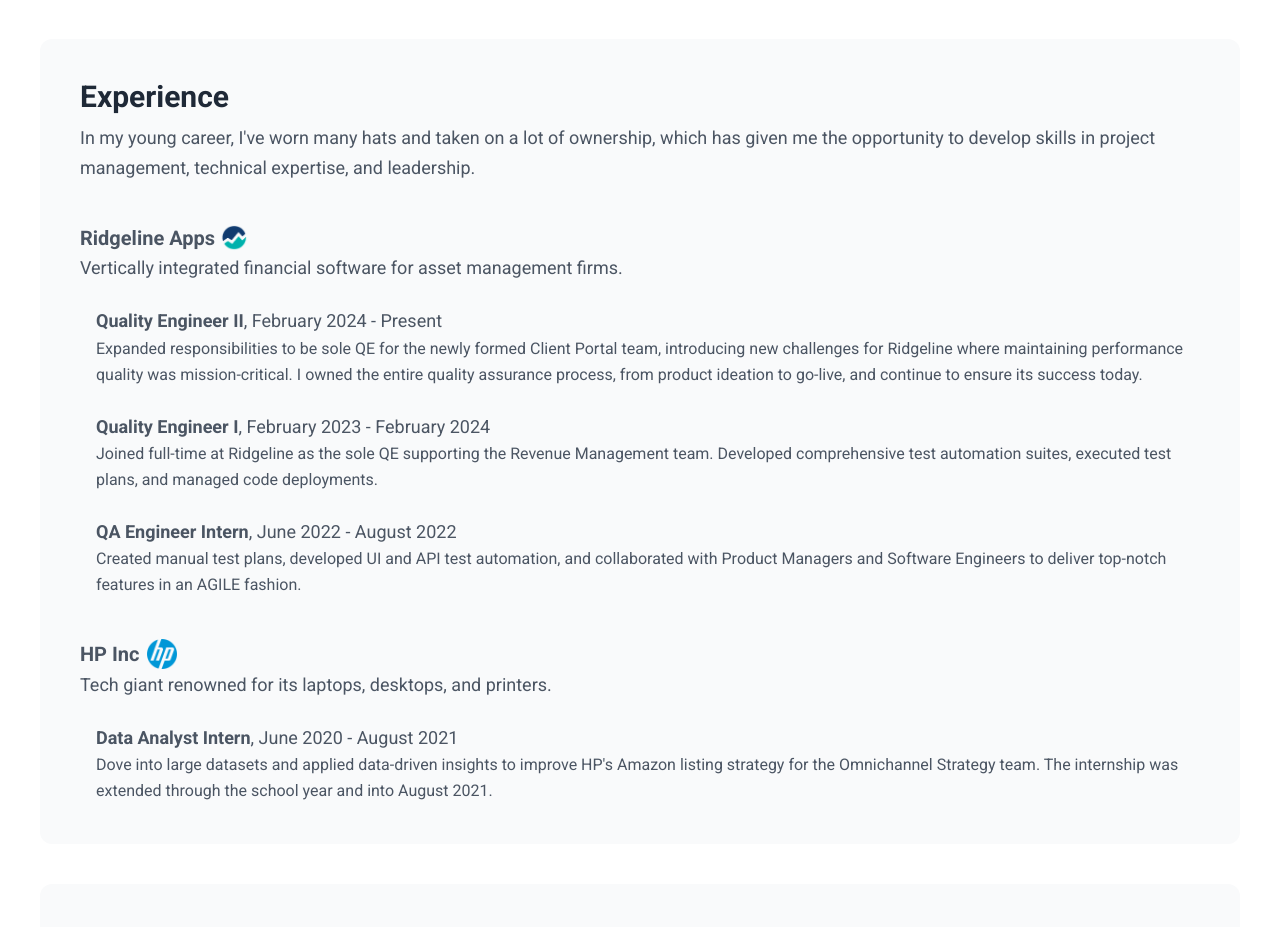
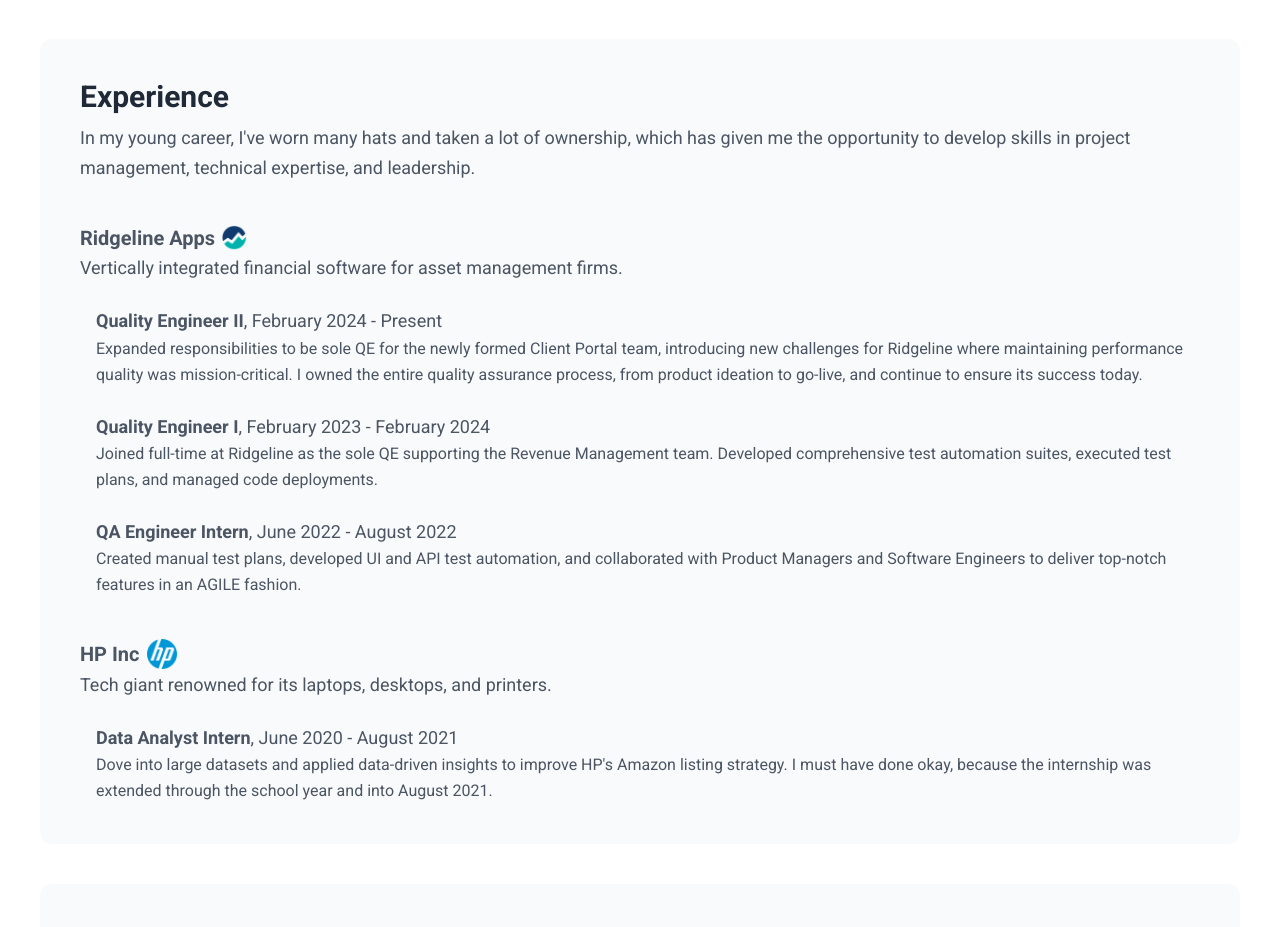
Before and after one commit to alecabdul/personal-website, a Next.js app: page / in a window 1280 px wide. Shown: the part 520-1447 px from the top of the page. Built offline with nearby package versions, Linux system fonts and the light colour scheme; a web font is replaced by a local one.

Commit message:
Update page.tsx

```diff
--- a/app/page.tsx
+++ b/app/page.tsx
@@ -88,7 +88,7 @@
         <section id="Experience" className="mt-10 bg-gray-50 p-10 rounded-xl">
           <h2 className="text-2xl font-bold text-gray-800 md:text-3xl">Experience</h2>
           <p className="mt-2 text-lg leading-relaxed">
-          In my young career, I've worn many hats and taken on a lot of ownership, which has given me the opportunity to develop skills in project management, technical expertise, and leadership.</p>
+          In my young career, I've worn many hats and taken a lot of ownership, which has given me the opportunity to develop skills in project management, technical expertise, and leadership.</p>
 
           {/* RL Desc. */}
           <div className="mt-10 text-gray-600 text-xl leading-relaxed">
@@ -155,7 +155,7 @@
             <strong>Data Analyst Intern</strong>, June 2020 - August 2021
           </p>
           <p className='leading-relaxed px-4'>
-            Dove into large datasets and applied data-driven insights to improve HP's Amazon listing strategy for the Omnichannel Strategy team. The internship was extended through the school year and into August 2021.
+            Dove into large datasets and applied data-driven insights to improve HP's Amazon listing strategy. I must have done okay, because the internship was extended through the school year and into August 2021.
           </p>
         </section>
 
```
